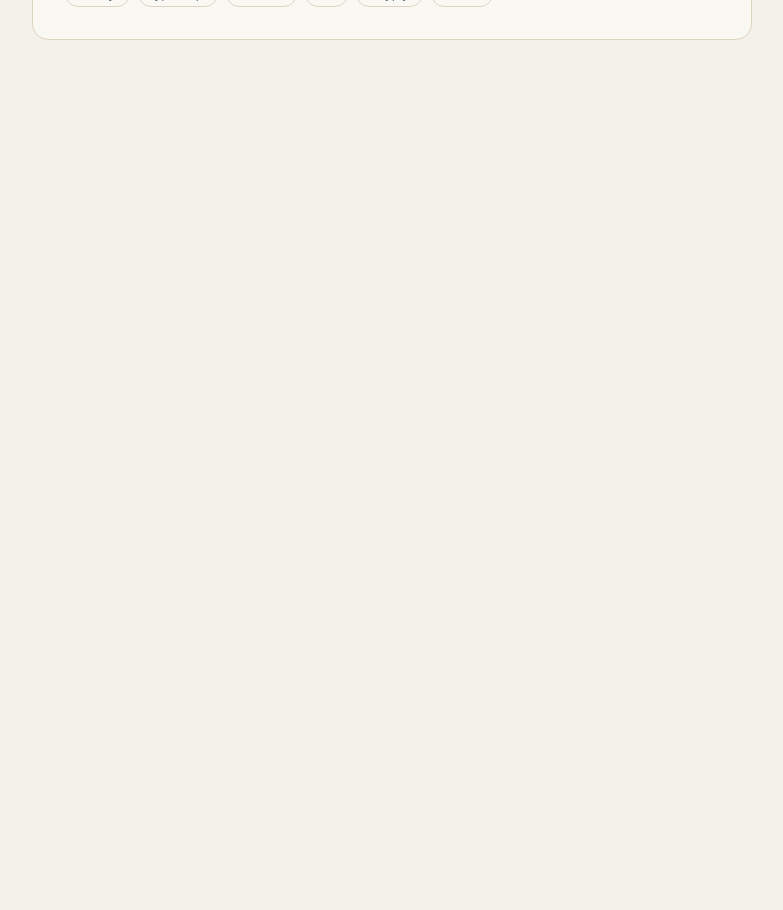
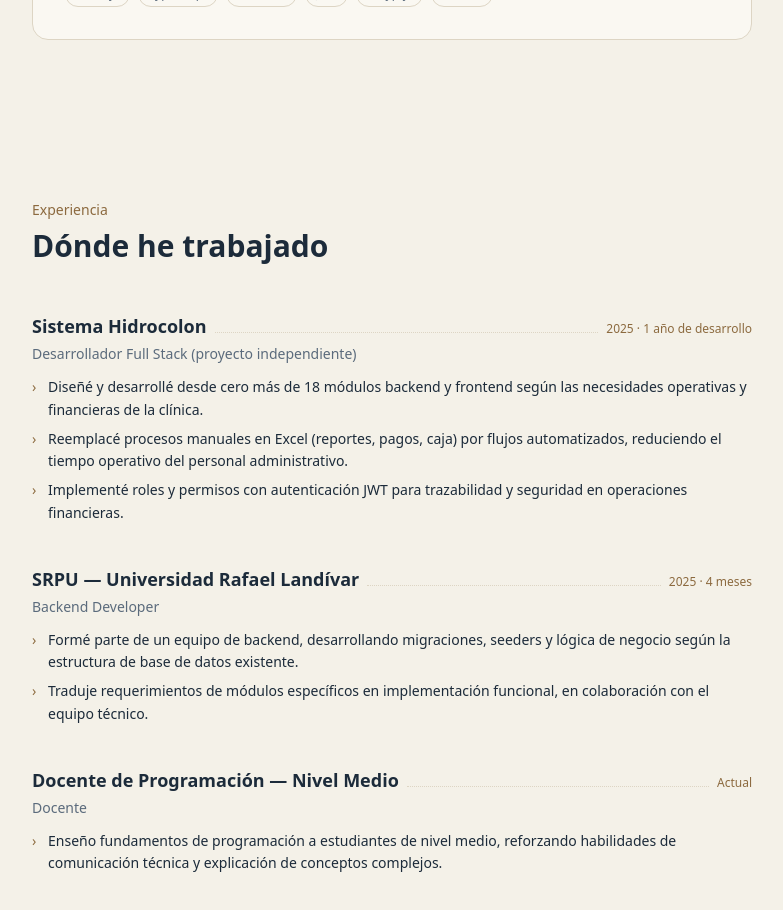
Before and after one commit to andree-ro/portfolio, a Next.js app: page / in a window 1280 px wide. Shown: the part 1340-2250 px from the top of the page, without its empty margins (248-1031 px from the left). Before the commit the page ends 1460 px from the top, so only its background shows below. Built offline with nearby package versions, Linux system fonts and the light colour scheme.

Commit message:
feat: agrega sección Experience con estilo ledger-line

```diff
--- a/app/page.js
+++ b/app/page.js
@@ -1,6 +1,7 @@
 import Navbar from '@/components/Navbar';
 import Hero from '@/components/Hero';
 import Projects from '@/components/Projects';
+import Experience from '@/components/Experience';
 
 export default function Home() {
   return (
@@ -8,6 +9,7 @@ export default function Home() {
       <Navbar />
       <Hero />
       <Projects />
+      <Experience />
     </>
   );
 }
--- /dev/null
+++ b/components/Experience.js
@@ -0,0 +1,44 @@
+import { experience } from '@/lib/data';
+
+export default function Experience() {
+  return (
+    <section id="experiencia" className="max-w-3xl mx-auto px-6 py-20">
+      <h2 className="font-mono text-sm text-accent mb-2">Experiencia</h2>
+      <h3 className="font-display text-3xl font-bold text-navy mb-12">
+        Dónde he trabajado
+      </h3>
+
+      <div className="space-y-10">
+        {experience.map((job) => (
+          <article key={job.id}>
+            <div className="ledger-line mb-1">
+              <span className="font-display font-bold text-lg text-navy">
+                {job.company}
+              </span>
+              <span className="leader" />
+              <span className="font-mono text-xs text-accent whitespace-nowrap">
+                {job.period}
+              </span>
+            </div>
+
+            <p className="text-navy-muted text-sm mb-3">{job.role}</p>
+
+            <ul className="space-y-1.5">
+              {job.points.map((point, index) => (
+                <li
+                  key={index}
+                  className="text-navy text-sm leading-relaxed pl-4 relative"
+                >
+                  <span className="absolute left-0 text-accent">
+                    &#8250;
+                  </span>
+                  {point}
+                </li>
+              ))}
+            </ul>
+          </article>
+        ))}
+      </div>
+    </section>
+  );
+}
```
Also changed, not shown: lib/data.js.
